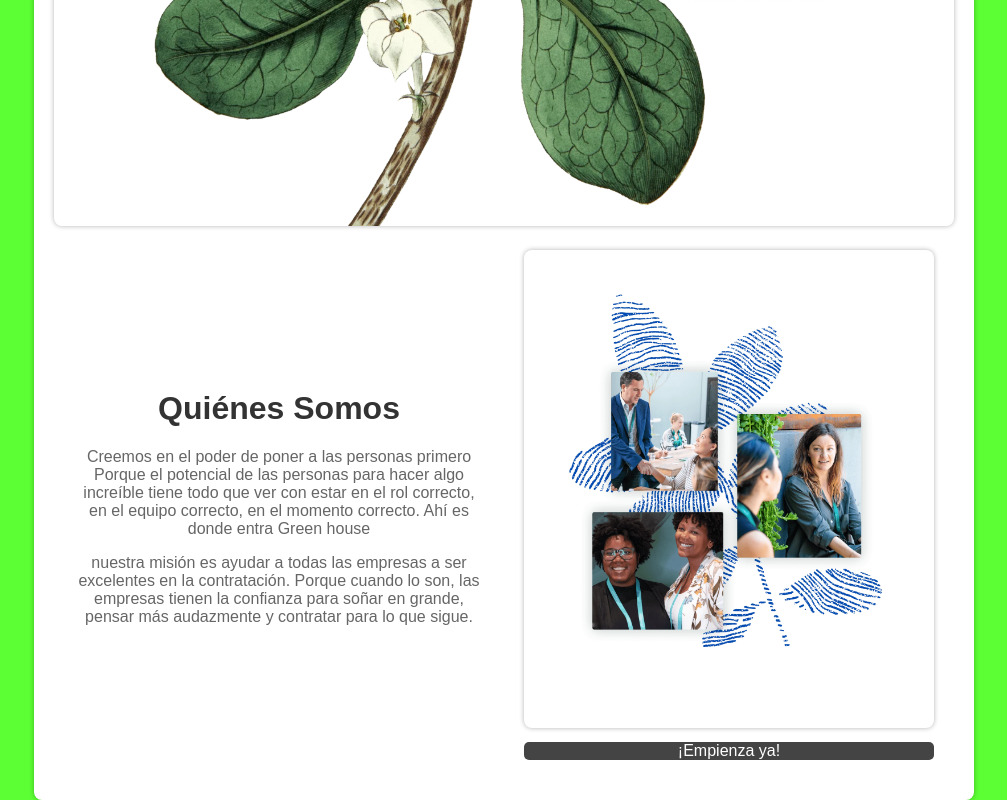
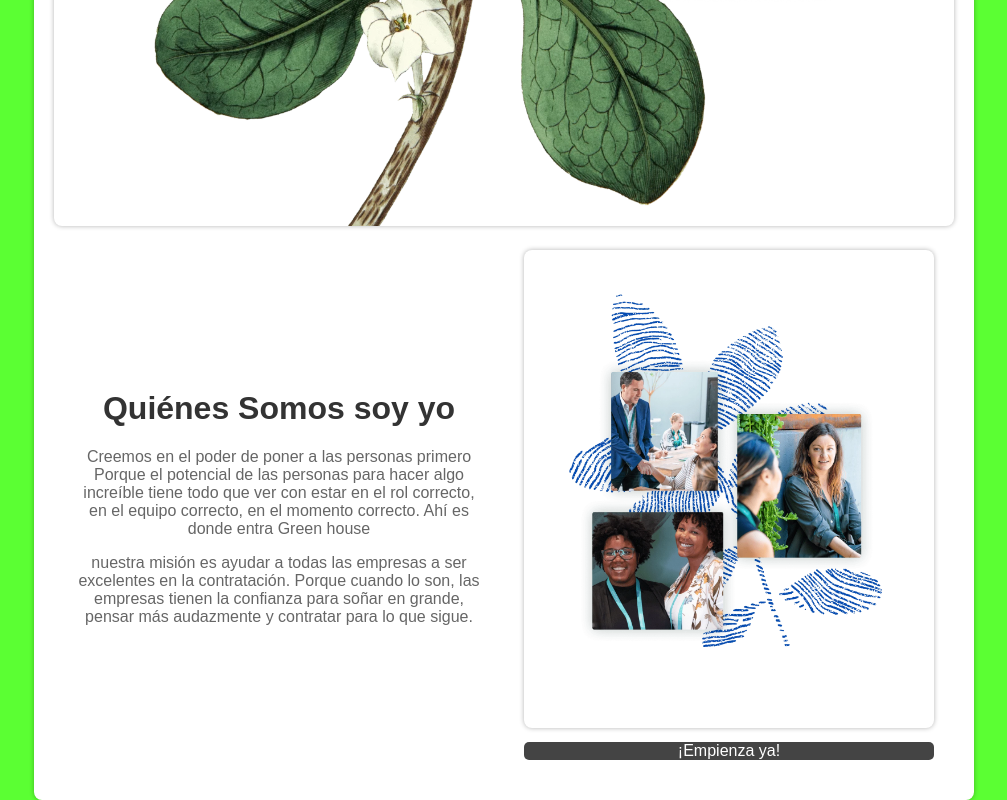
Before and after one commit to Desarrollojmst/greenhouse.github.io, a plain HTML site: page quienes_somos.html in a window 1280 px wide. Shown: the part 1044-1844 px from the top of the page, without its empty margins (136-1143 px from the left). Drawn offline with Linux system fonts and the light colour scheme.

Commit message:
actualiza pagina quienes somos

```diff
--- a/quienes_somos.html
+++ b/quienes_somos.html
@@ -25,7 +25,7 @@
 				<img src="quienesomos.png" alt="nuestro proyecto">
 			</div>
 			<div class="content">
-    	<h1>Quiénes Somos</h1>
+    	<h1>Quiénes Somos soy yo </h1>
         <p>Creemos en el poder de poner a las personas primero Porque el potencial de las personas para hacer algo increíble tiene todo que ver con estar en el rol correcto, en el equipo correcto, en el momento correcto. Ahí es donde entra Green house </p>
 		<p>nuestra misión es ayudar a todas las empresas a ser excelentes en la contratación. Porque cuando lo son, las empresas tienen la confianza para soñar en grande, pensar más audazmente y contratar para lo que sigue. </p>
 							       </div>
```
